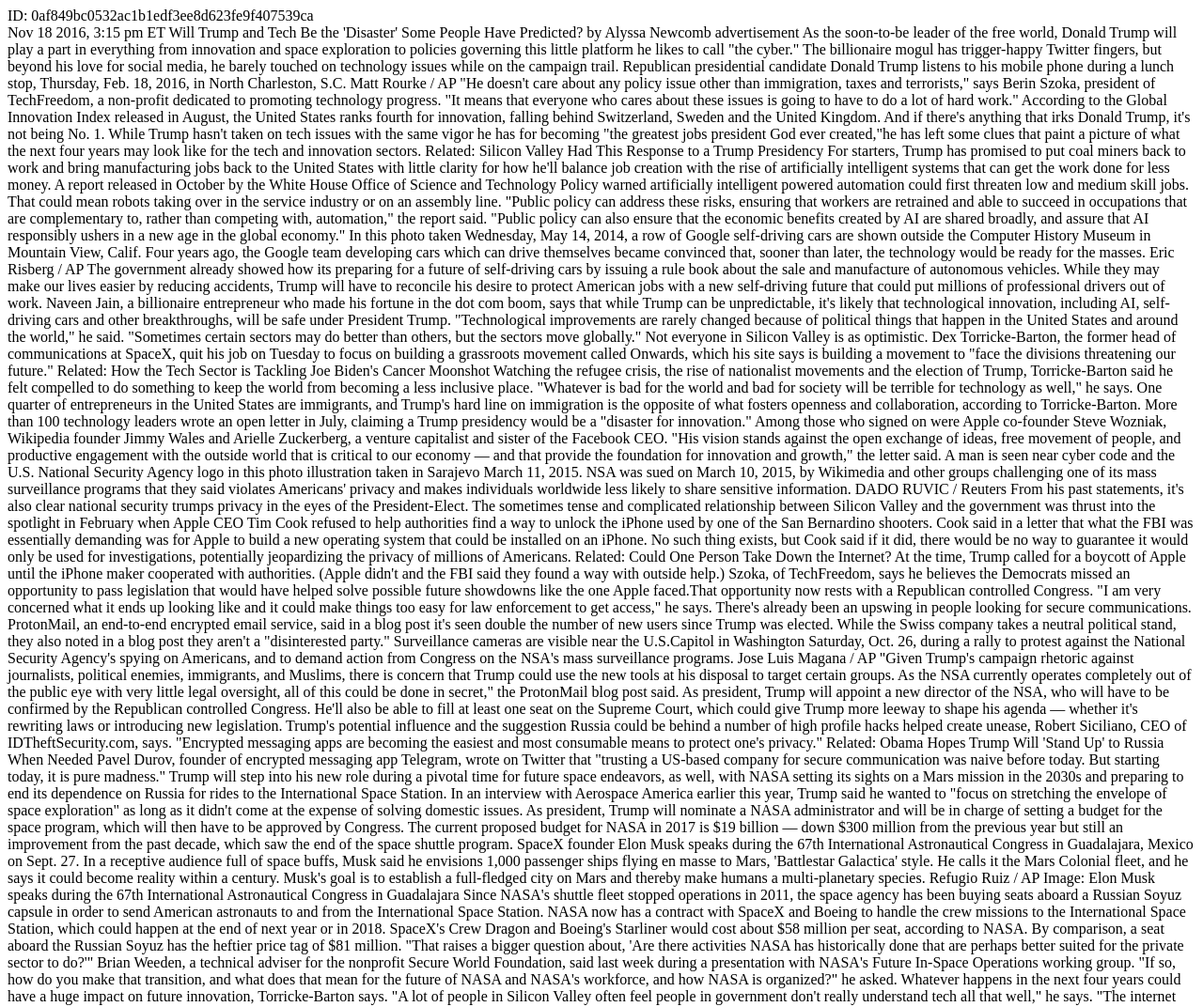
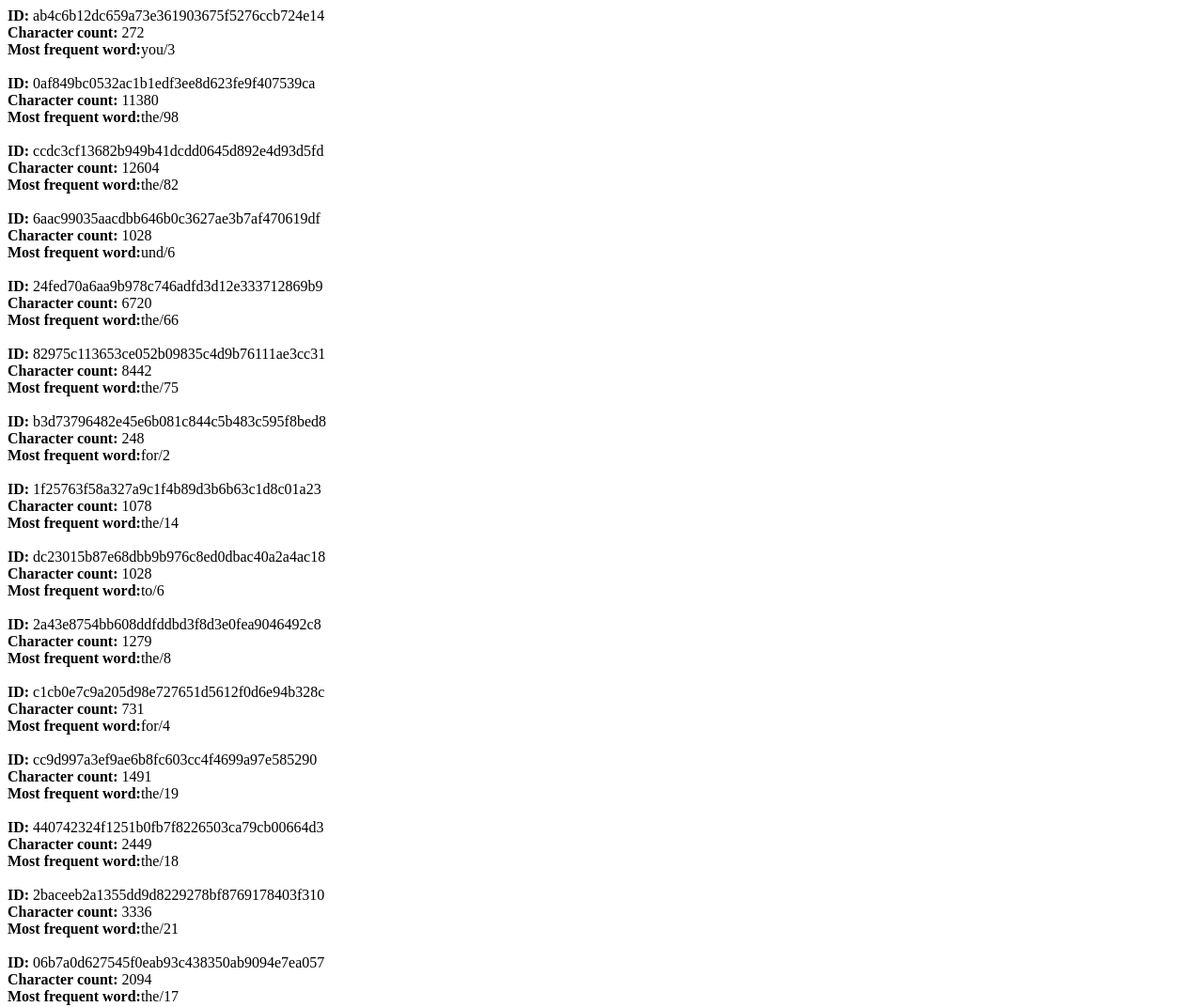
Before and after one commit to uyen-vo/NewsFlash, a plain HTML site: page index.html in a window 1280 px wide. Shown: the top 1072 px of the page at 94% size. Drawn offline with Linux system fonts and the light colour scheme.

Commit message:
Constructed document objects

```diff
--- a/index.html
+++ b/index.html
@@ -5,25 +5,54 @@
 <div id="output"></div>
 
 <script>
+var dictionary = {};
+
+
+for(var i = 499495; i<499531; i++) {
+	var url = 'sample/news_0' + i + '.json';
 	var xmlhttp = new XMLHttpRequest();
-var url = "sample/news_0499496.json";
-
 	xmlhttp.onreadystatechange = function() {
 		if (this.readyState == 4 && this.status == 200) {
-        var myArr = JSON.parse(this.responseText);
-        readJSON(myArr);
+			var obj = JSON.parse(this.responseText);
+			addObj(obj);
 		}
 	};
+
 	xmlhttp.open("GET", url, true);
 	xmlhttp.send();
+}
 
-function readJSON(arr) {
+function addObj(arr) {
     var out = "";
-	var wordCount = arr.text.length;
-    out += 'ID: ' + arr.uuid + '<br>' +
-    arr.text + '<br>';
-    document.getElementById("output").innerHTML = out;
+	var charCount = arr.text.length;
+	var docObj = {};
+	var wordCounts = {};
+	var wordArray = arr.text.split(" ");
+	var maxWord = '';
+	var maxCount = 0;
+
+	for(var i = 0; i < wordArray.length; i++) {
+		var word = wordArray[i];
+		wordCounts[word] = wordCounts[word] ? wordCounts[word] + 1 : 1;
+
+		if (wordCounts[word] > maxCount) {
+			maxWord = word;
+			maxCount = wordCounts[word];
 		}
+	}
+
+	docObj['word_counts'] = wordCounts;
+	docObj['char_count'] = charCount;
+	docObj['max_word'] = maxWord;
+	docObj['max_count'] = maxCount;
+
+    out += '<b>ID:</b> ' + arr.uuid + '<br><b>Character count:</b> ' + charCount + '<br>'
+		+ '<b>Most frequent word:</b>' + maxWord + '/' + maxCount + '<br><br>';
+
+	dictionary[arr.uuid] = docObj;
+    document.getElementById("output").innerHTML += out;
+}
+
 </script>
 
 </body>
```
Lines whose indentation alone changed are shown as unchanged.
